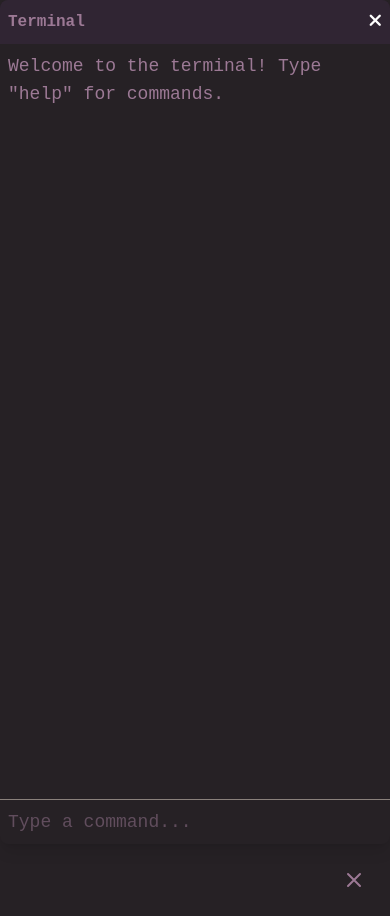
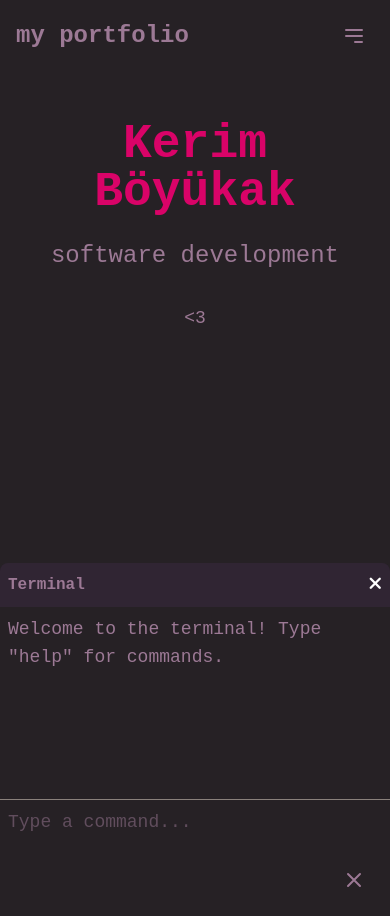
Before and after one commit to kerimboyukak/kerimboyukak.github.io, an Angular app: page / in a window 390 px wide. Both pictures are taken after a click on the button 333 px from the left and 784 px from the top of the page. Built offline with nearby package versions, Linux system fonts and the light colour scheme.

Commit message:
fixed mobile navigation bug

```diff
--- a/src/app/core/navigation-bar/navigation-bar.component.css
+++ b/src/app/core/navigation-bar/navigation-bar.component.css
@@ -1,4 +1,3 @@
-/* navigation-bar.component.css (unchanged) */
 #mobile-menu {
   will-change: transform;
 }
--- a/src/app/core/navigation-bar/navigation-bar.component.ts
+++ b/src/app/core/navigation-bar/navigation-bar.component.ts
@@ -1,7 +1,6 @@
-// navigation-bar.component.ts
 import { Component } from '@angular/core';
 import { RouterLink } from '@angular/router';
-import {NgClass, NgIf} from "@angular/common";
+import {NgClass} from "@angular/common";
 
 @Component({
     selector: 'app-navigation-bar',
--- a/src/app/core/terminal-button/terminal-button.component.html
+++ b/src/app/core/terminal-button/terminal-button.component.html
@@ -1,7 +1,7 @@
 <button
   *ngIf="!terminalService.isTerminalOpen"
   (click)="toggleTerminal()"
-  class="fixed bottom-7 right-7 bg-accent text-white p-5 rounded-2xl shadow-lg hover:bg-lightGray transition-colors duration-300 z-[60]"
+  class="fixed bottom-7 right-7 bg-accent text-white p-5 rounded-2xl shadow-lg hover:bg-lightGray transition-colors duration-300 z-[40]"
   aria-label="Open terminal">
   <i class="fas fa-terminal"></i>
 </button>
--- a/src/app/core/terminal/terminal.component.html
+++ b/src/app/core/terminal/terminal.component.html
@@ -2,13 +2,14 @@
   'hidden': !terminalService.isTerminalOpen,
   'block': terminalService.isTerminalOpen
 }"
-     class="fixed inset-0 w-full h-full md:inset-auto md:w-140 md:h-110 md:bottom-4 md:right-4 bg-dark text-offWhite rounded-lg shadow-lg z-50 flex flex-col md:rounded-lg transition-all duration-300 ease-in-out font-[VT323] text-lg"
+     class="fixed inset-x-0 bottom-0 h-1/3 md:inset-auto md:w-140 md:h-110 md:bottom-4 md:right-4 bg-dark text-offWhite rounded-t-lg md:rounded-lg shadow-lg flex flex-col transition-all duration-300 ease-in-out text-lg"
      [ngClass]="{
-       'opacity-0 scale-90 md:scale-95 md:translate-y-4': !terminalService.isTerminalOpen,
-       'opacity-100 scale-100 md:translate-y-0': terminalService.isTerminalOpen
+       'opacity-0 translate-y-full': !terminalService.isTerminalOpen,
+       'opacity-100 translate-y-0': terminalService.isTerminalOpen
      }">
 
-  <div class="flex justify-between items-center p-2 bg-lightGray rounded-t-lg">
+
+<div class="flex justify-between items-center p-2 bg-lightGray rounded-t-lg">
     <span class="text-base font-bold">Terminal</span>
     <button (click)="terminalService.closeTerminal()"
             class="text-white hover:text-accent focus:outline-none"
```
